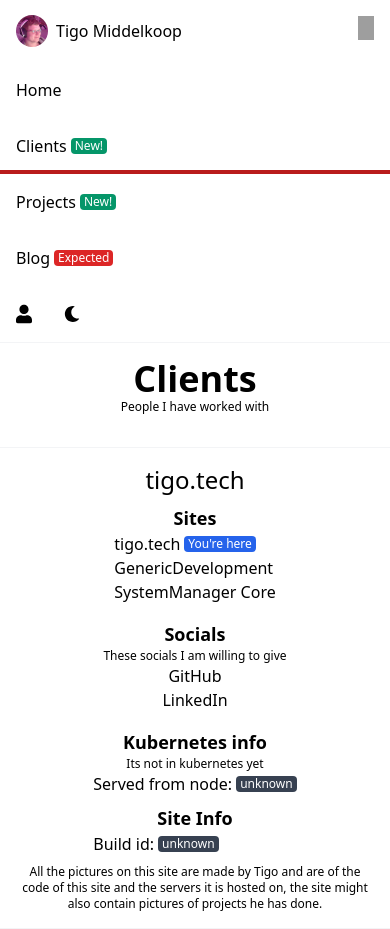
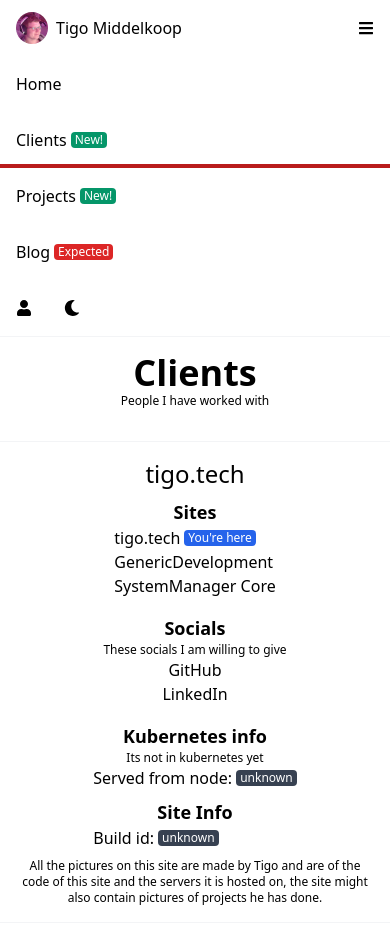
Before and after one commit to tigomiddelkoop/Portfolio, a Next.js app: page /clients in a window 390 px wide. Both pictures are taken after a click on the button 366 px from the left and 31 px from the top of the page. Built offline with nearby package versions, Linux system fonts and the light colour scheme; grey boxes are pictures that could not be loaded.

Commit message:
More improvements to the dark/light mode thing

```diff
--- a/src/components/layout.tsx
+++ b/src/components/layout.tsx
@@ -4,8 +4,8 @@
 
 export default function Layout({children, theme, changeTheme}) {
     return (
-        <div className={theme + " h-screen"}>
-            <Navbar changeTheme={changeTheme} />
+        <div className={theme + " transform transition-200 h-screen"}>
+            <Navbar theme={theme} changeTheme={changeTheme}/>
             <div className={"dark:bg-gray-800"}>
                 <div className={"p-4 min-h-full"}>
                     {children}
--- a/src/components/navbar.module.scss
+++ b/src/components/navbar.module.scss
@@ -11,7 +11,7 @@
 }
 
 .navButton {
-  @apply p-4 navItem w-12 justify-center;
+  @apply p-4 navItem w-12 justify-center h-14;
 }
 
 .navMenuButton {
--- a/src/components/navbar.tsx
+++ b/src/components/navbar.tsx
@@ -7,15 +7,15 @@
 import {useState} from "react";
 
 import {FontAwesomeIcon} from "@fortawesome/react-fontawesome";
-import {faUser, faMoon} from "@fortawesome/free-solid-svg-icons";
+import {faBars, faMoon, faSun, faUser} from "@fortawesome/free-solid-svg-icons/";
 
 // @TODO put more in the module.css file of this file to clean it up of css statements and easy manipulation without searching
-const darkHover = " dark:hover:bg-gray-800"
+const darkHover = " dark:hover:bg-gray-800 dark:border-white"
 const inactiveNav = styles.navItemInactive + darkHover;
 const activeNav = styles.navItemActive + darkHover;
 const navButton = styles.navButton + darkHover
 
-export default function Navbar(props, test) {
+export default function Navbar(props) {
 
 
     const router = useRouter();
@@ -23,11 +23,11 @@
     const path = router.pathname;
 
     return (
-        <div className={styles.navbar + " dark:bg-gray-900 dark:text-white dark:border-gray-500"}>
+        <div className={styles.navbar + " dark:bg-gray-800 dark:text-white dark:border-gray-500"}>
 
             <div className={"flex flex-1 border-b-1 border-gray-100 md:border-b-0"}>
                 <Link href={"/"}>
-                    <div className={"px-4 w-auto flex w-48 items-center cursor-pointer"}>
+                    <div className={"px-4 w-auto flex w-48 items-center  border-gray-100 cursor-pointer"}>
                         <Image
                             alt={"Picture of tigo"}
                             src={"/img/profilepicture.png"}
@@ -40,12 +40,10 @@
                 </Link>
                 <div className={"flex flex-1 lg:text-xl dark:text-white items-center justify-center"}>
                 </div>
-                <div>
+                <div className={"h-14"}>
                     <button onClick={() => setNavBarOpen(!navBarOpen)}
-                            className={styles.navMenuButton + " self-center"}>
-                        <Image height={24}
-                               width={16}
-                               src={"/bars-solid.svg"}/>
+                            className={styles.navMenuButton + " self-center h-14"}>
+                        <FontAwesomeIcon icon={faBars}/>
                     </button>
                 </div>
             </div>
@@ -76,18 +74,14 @@
                             <Pill color={"danger"}>Expected</Pill>
                         </div>
                     </Link>
-                    <div className={"flex"}>
+                    <div className={"flex h-14"}>
                         <Link href={"/login"}>
                             <div className={navButton}>
-                                <Image height={24}
-                                       width={16}
-                                       src={"/svg/user-solid.svg"}/>
+                                <FontAwesomeIcon icon={faUser}/>
                             </div>
                         </Link>
                         <button onClick={props.changeTheme} className={navButton}>
-                            <Image height={24}
-                                   width={16}
-                                   src={"/svg/moon-solid.svg"}/>
+                            { props.theme == "light" ? <FontAwesomeIcon icon={faMoon}/> : <FontAwesomeIcon icon={faSun}/>}
                         </button>
                     </div>
                 </div>
--- a/src/pages/_app.tsx
+++ b/src/pages/_app.tsx
@@ -6,9 +6,21 @@
 function MyApp({Component, pageProps}) {
 
     const [theme, setTheme] = useState("");
-
     const router = useRouter();
 
+    // Get the preference of the user or the OS
+    useEffect(() => {
+        let theme;
+
+        if ((!('theme' in localStorage) && window.matchMedia('(prefers-color-scheme: dark)').matches) || window.localStorage.theme == "dark") {
+            theme = "dark"
+        } else {
+            theme = "light"
+        }
+        setTheme(theme);
+    });
+
+    // Make the changing possible
     function changeTheme() {
 
         const currentTheme = theme
@@ -22,16 +34,7 @@
 
     }
 
-    useEffect(() => {
-        let theme;
 
-        if ((!('theme' in localStorage) && window.matchMedia('(prefers-color-scheme: dark)').matches) || window.localStorage.theme == "dark") {
-            theme = "dark"
-        } else {
-            theme = "light"
-        }
-        setTheme(theme);
-    });
 
     if (router.pathname.includes("/login") || router.pathname.includes("/blog")) return <Component {...pageProps} />
 
```
